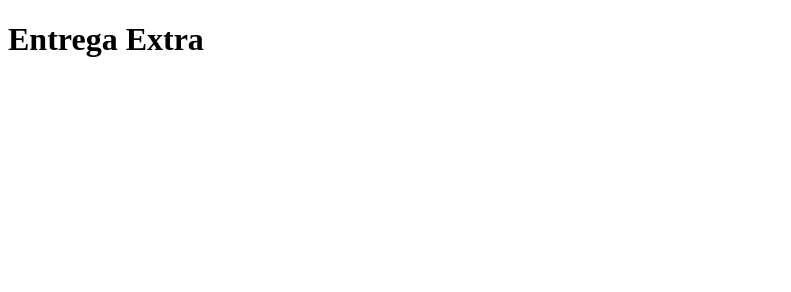
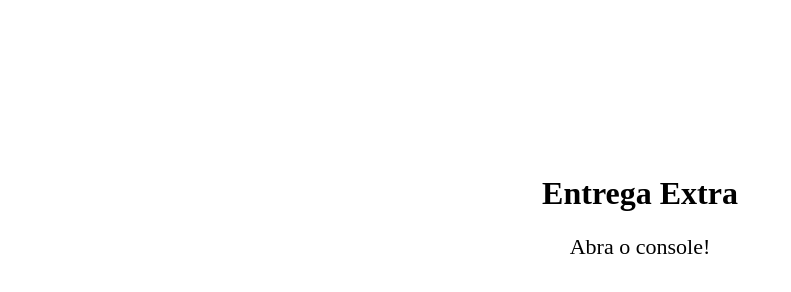
Before and after one commit to fabin141/m1-entrega-fibonacci-fabin141, a plain HTML site: page index.html in a window 1280 px wide. Shown: the whole page, without its empty margins (0-791 px from the left). Drawn offline with Linux system fonts and the light colour scheme.

Commit message:
Feat: Create Css Style

```diff
--- a/index.html
+++ b/index.html
@@ -4,10 +4,12 @@
     <meta charset="UTF-8">
     <meta http-equiv="X-UA-Compatible" content="IE=edge">
     <meta name="viewport" content="width=device-width, initial-scale=1.0">
+    <link rel="stylesheet" href="style.css">
     <title>Fibonnacci</title>
 </head>
 <body>
     <h1>Entrega Extra</h1>
+    <p>Abra o console!</p>
     <script src="./script.js"></script>
 </body>
 </html>
--- a/script.js
+++ b/script.js
@@ -16,7 +16,7 @@ function fibonacci(sequencia){
   return resultado;
   }
 
-  console.log(fibonacci(8));
+
 
 
 //Experiência dois;
@@ -30,4 +30,4 @@ const fib = (n) =>{
     }
     return table[n];
 }
-console.log(fib(8));
+console.log(fib(73));
--- /dev/null
+++ b/style.css
@@ -0,0 +1,9 @@
+body {
+    text-align: center;
+    margin-top: 175px;
+}
+
+p{
+    font-size: 22px;
+    font-weight: 400;
+}
```
